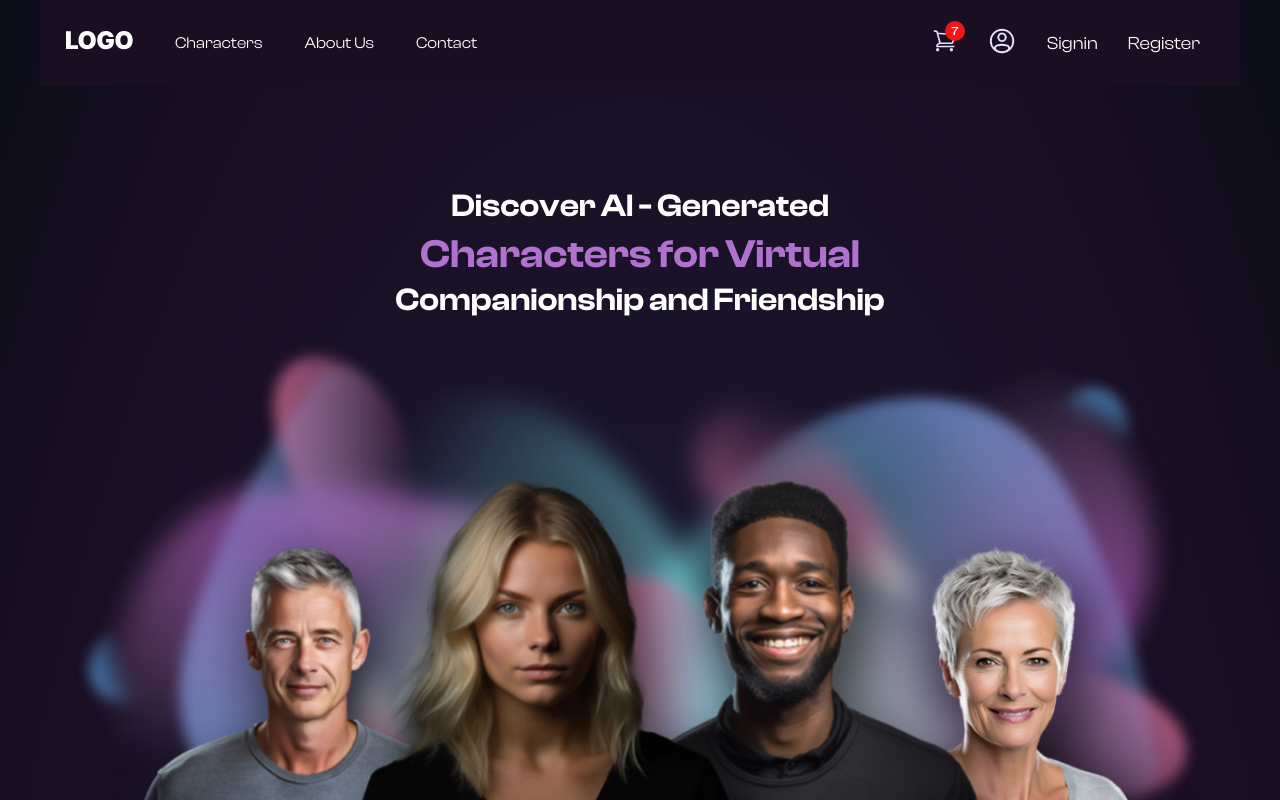
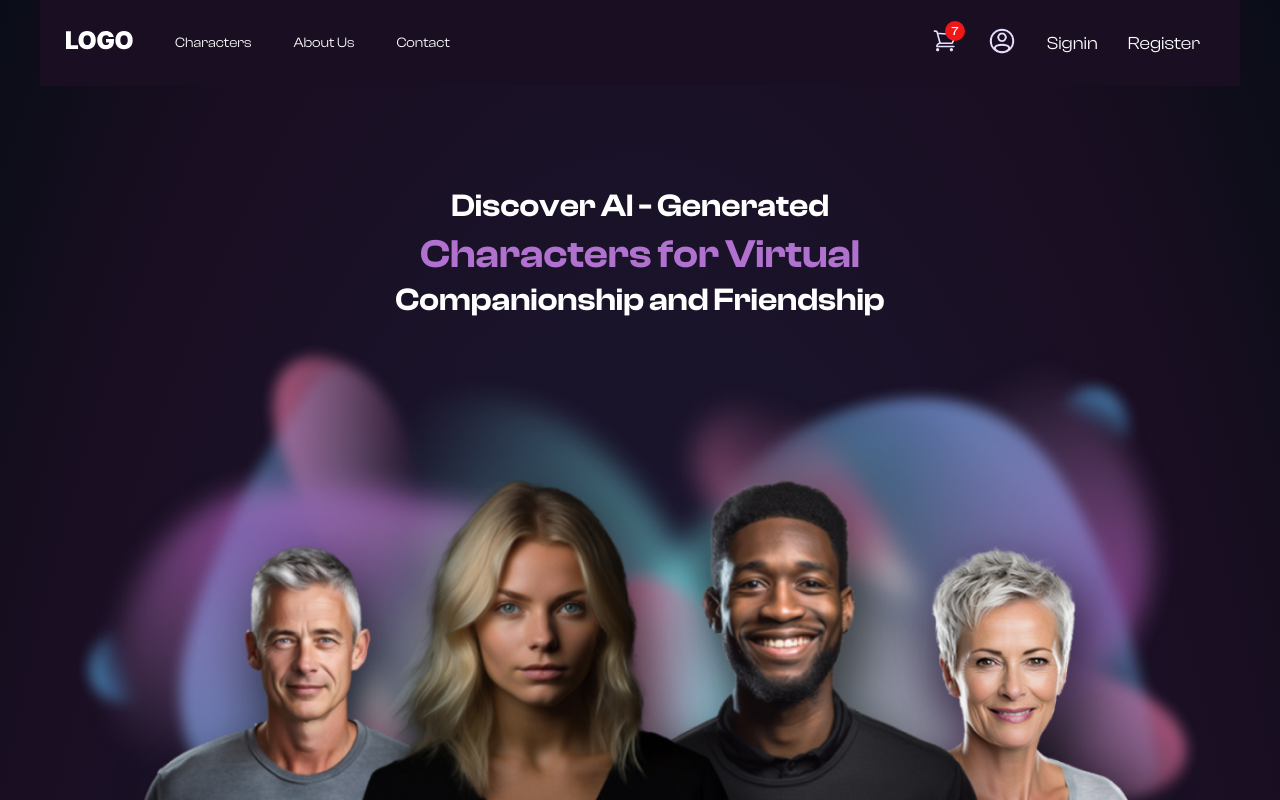
Before and after one commit to kgsantosh770/soul-shop, a React (Create React App) app: page / in a window 1280 px wide. Shown: the top 800 px of the page. Built offline with nearby package versions, Linux system fonts and the light colour scheme; a web font is replaced by a local one.

Commit message:
success color added

```diff
--- a/src/index.css
+++ b/src/index.css
@@ -5,6 +5,7 @@
   --dark-bg-color: #1A0E22;
   --theme-bg-color: #19213D;
   --secondary-bg-color: #ffffff;
+  --success-color: #4bff5a;
   --error-color: #ef1717;
   --border-color: #CDD4F0;
   --muted-text-color: #888889;
@@ -37,7 +38,7 @@ body {
   -moz-osx-font-smoothing: grayscale;
   background: var(--bg-color) no-repeat;
   color: var(--secondary-bg-color);
-  font-size: var(--font-regular);
+  font-size: var(--font-small);
 }
 
 button {
```
